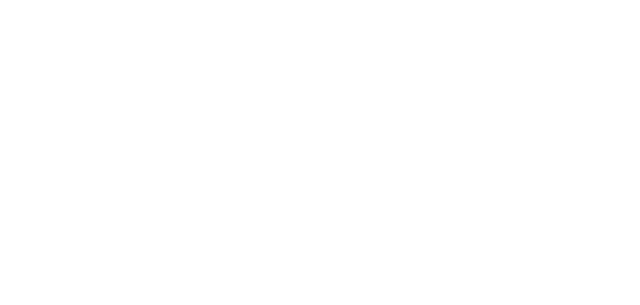
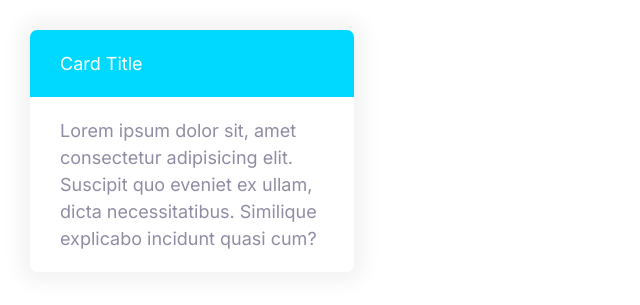
Before and after one commit to technerd21/Domainfy, a plain HTML site: page index.html in a window 1280 px wide. Shown: the whole page, without its empty margins (0-640 px from the left). Drawn offline with Linux system fonts and the light colour scheme.

Commit message:
cards and styles.

```diff
--- a/css/styles.css
+++ b/css/styles.css
@@ -273,3 +273,25 @@ a {
     font-size: 1.5rem;
   }
 }
+
+/* Cards */
+
+.card {
+  border-radius: 7px;
+  box-shadow: 0px 0px 20px 10px #f3f3f3;
+  overflow: hidden;
+}
+
+.card__header,
+.card__body {
+  padding: 2rem 3rem;
+}
+
+.card--primary .card__header {
+  background: var(--color-primary);
+  color: #fff;
+}
+.card--secondary .card__header {
+  background: var(--color-secondary);
+  color: #fff;
+}
--- a/index.html
+++ b/index.html
@@ -14,5 +14,16 @@
     <link rel="stylesheet" href="css/Normalize.css" />
     <link rel="stylesheet" href="css/styles.css" />
   </head>
-  <body></body>
+  <body>
+    <div style="width: 30%; padding: 3rem">
+      <div class="card card--secondary">
+        <header class="card__header">Card Title</header>
+        <div class="card__body">
+          Lorem ipsum dolor sit, amet consectetur adipisicing elit. Suscipit quo
+          eveniet ex ullam, dicta necessitatibus. Similique explicabo incidunt
+          quasi cum?
+        </div>
+      </div>
+    </div>
+  </body>
 </html>
```
